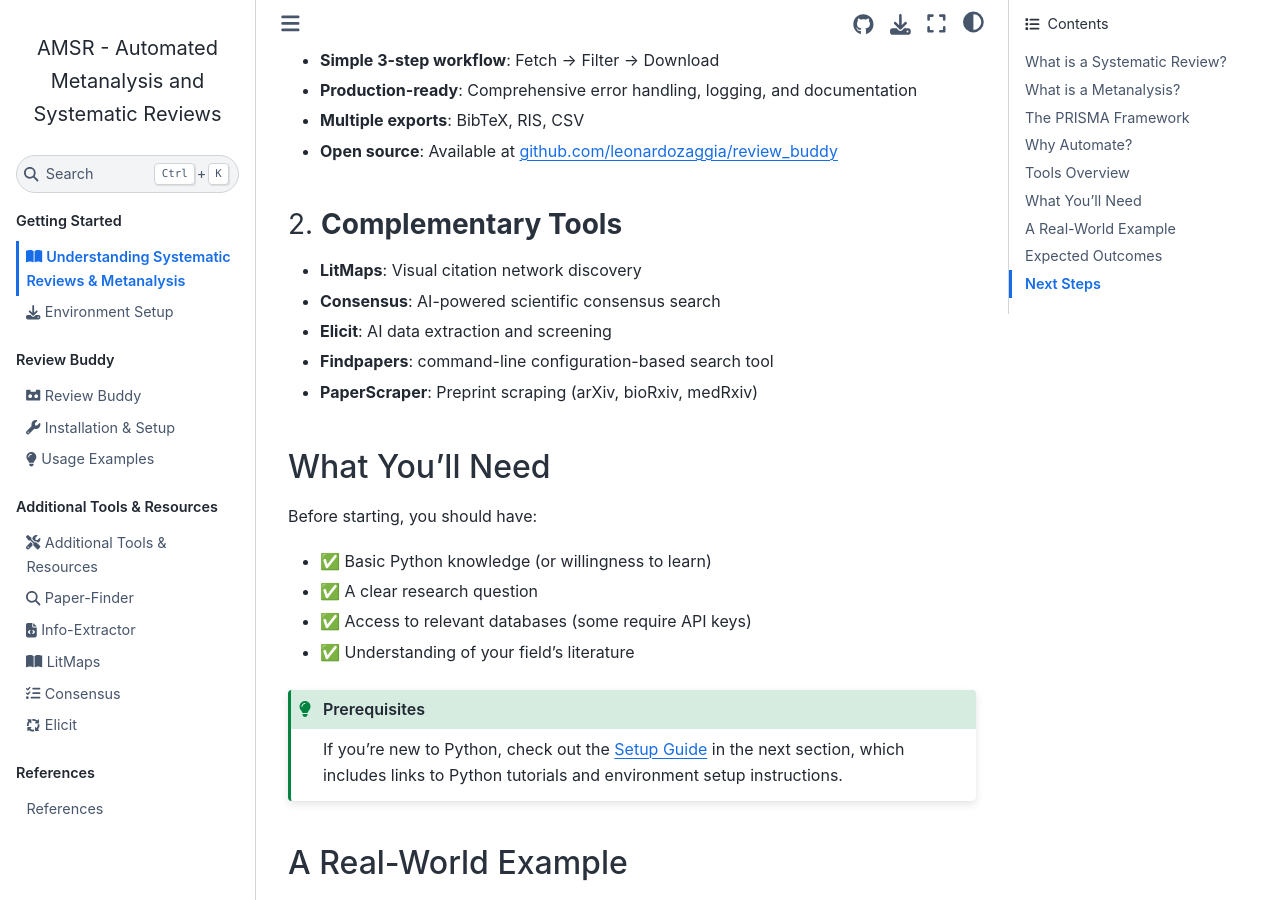
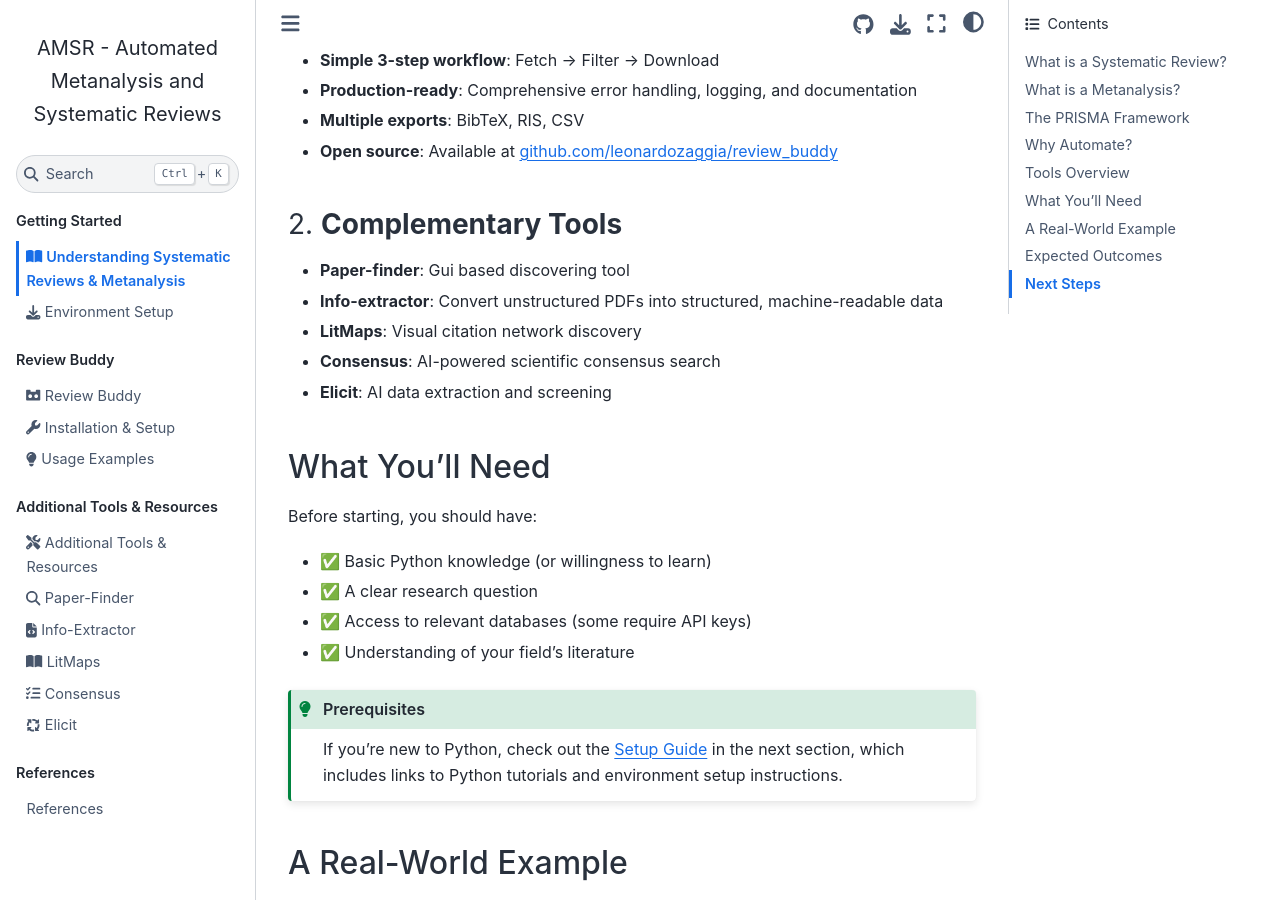
Before and after one commit to leonardozaggia/automated_systematic_literature_search, a Jupyter Book: the page built from book/introduction/0_Introduction.md, in a window 1280 px wide and 900 px high, scrolled down 3408 px. Built offline with Jupyter Book 1.0.4 settings and Sphinx 7.4.7 and the Sphinx Book theme 1.1.4, drawn with Linux system fonts in a browser that asks for light colours.

Commit message:
updated tools

```diff
--- a/book/introduction/0_Introduction.md
+++ b/book/introduction/0_Introduction.md
@@ -127,11 +127,12 @@
 - **Open source**: Available at [github.com/leonardozaggia/review_buddy](https://github.com/leonardozaggia/review_buddy)
 
 ### 2. **Complementary Tools**
+- **Paper-finder**: Gui based discovering tool
+- **Info-extractor**: Convert unstructured PDFs into structured, machine-readable data
 - **LitMaps**: Visual citation network discovery
 - **Consensus**: AI-powered scientific consensus search
 - **Elicit**: AI data extraction and screening
-- **Findpapers**: command-line configuration-based search tool
-- **PaperScraper**: Preprint scraping (arXiv, bioRxiv, medRxiv)
+
 
 ## What You'll Need
 
```
